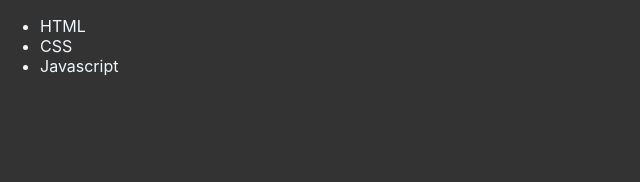
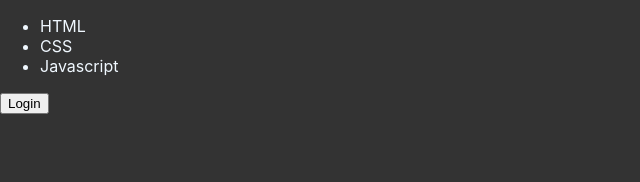
Before and after one commit to RaktimParasar/learning-frontend-testing, a React (Create React App) app in the folder react-testing/test-101/: page / in a window 1280 px wide. Shown: the top 182 px of the page, without its empty margins (0-640 px from the left). Built offline with nearby package versions, Linux system fonts and the light colour scheme.

Commit message:
queryBy..

```diff
--- a/react-testing/test-101/src/components/skills/Skills.tsx
+++ b/react-testing/test-101/src/components/skills/Skills.tsx
@@ -1,6 +1,9 @@
+import { useState } from "react";
+
 import { SkillsProps } from "./Skills.types";
 
 export const Skills = ({ skills }: SkillsProps) => {
+  const [islogin, setIslogin] = useState<Boolean>(false);
   return (
     <>
       <ul>
@@ -8,6 +11,9 @@ export const Skills = ({ skills }: SkillsProps) => {
           <li key={skill}>{skill}</li>
         ))}
       </ul>
+      <div>
+        {islogin ? <button>Start Learning</button> : <button onClick={() => setIslogin(true)}>Login</button>}
+      </div>
     </>
   );
 };
```
Also changed, not shown: 1 other file (tests, documents, lock files or other folders).
